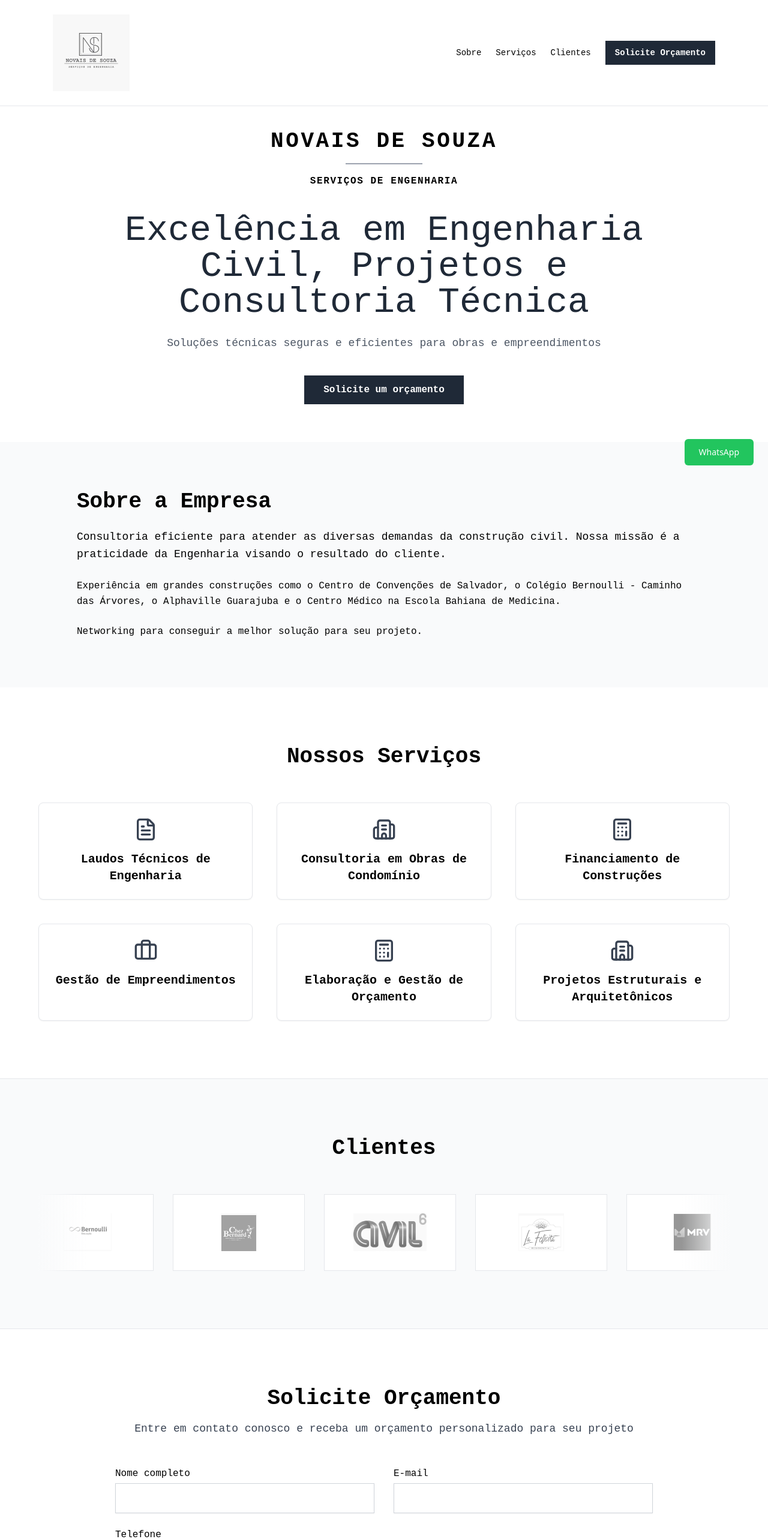
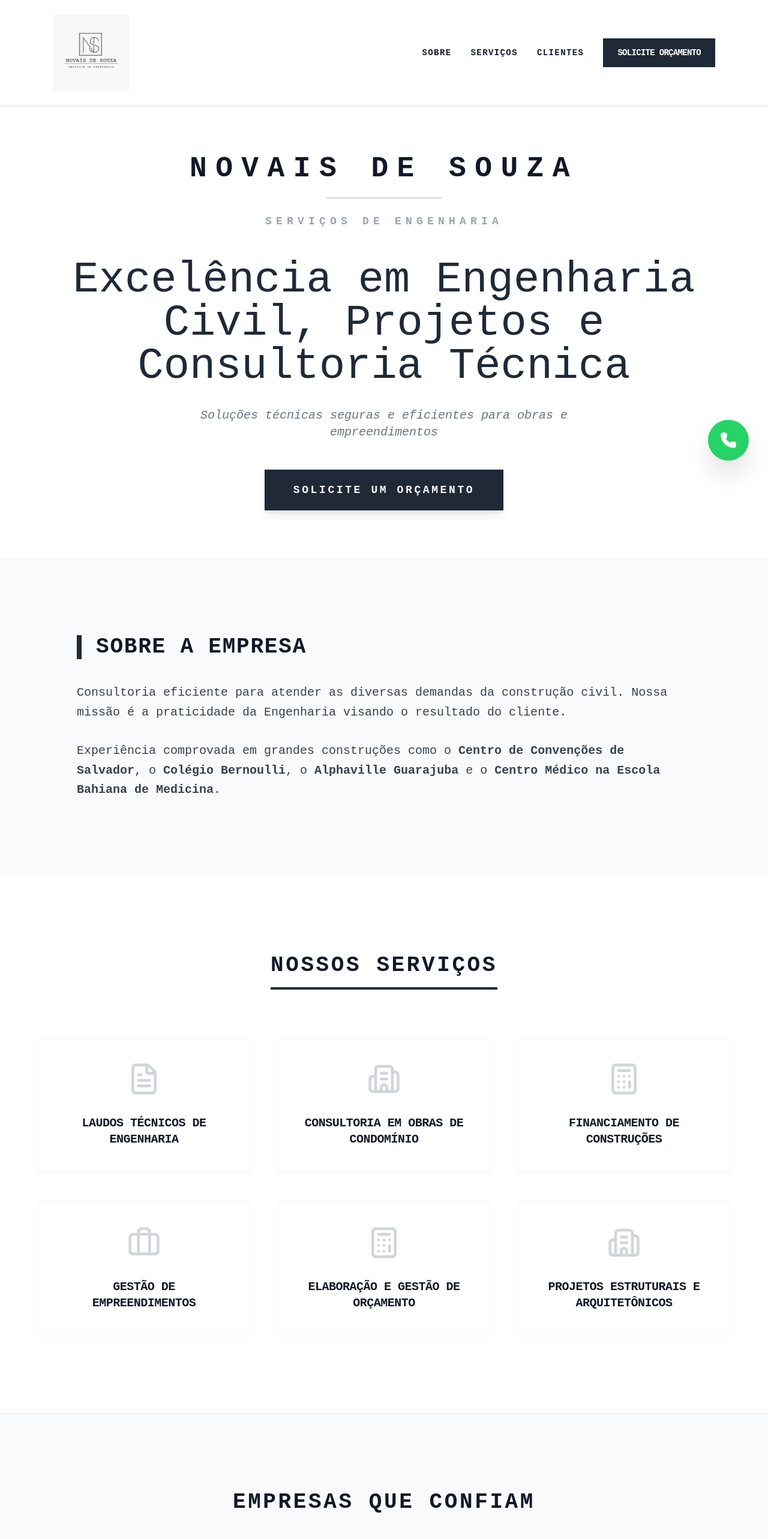
Before and after one commit to Dan-netto/site-juliano, a Next.js app: page / in a window 1280 px wide. Shown: the top 2566 px of the page at 60% size. Built offline with nearby package versions, Linux system fonts and the light colour scheme.

Commit message:
tentativa carrosel fotos 2

```diff
--- a/src/app/page.tsx
+++ b/src/app/page.tsx
@@ -1,10 +1,42 @@
-import { Header } from "@/components/header"
-import { ContactForm } from "@/components/contact-form" // Importação atualizada
-import { WhatsAppButton } from "@/components/whatsapp-button"
-import { Button } from "@/components/ui/button" // Mantido, mas não é usado na ContactForm
-import { FileText, Calculator, Briefcase, Building2 } from "lucide-react"
-import Link from "next/link"
-import React from 'react'; // Adicionado para uso potencial de hooks ou FC
+import React from 'react';
+import { FileText, Calculator, Briefcase, Building2, Phone } from "lucide-react";
+
+/**
+ * Nota Técnica:
+ * Para evitar erros de resolução de módulos em ambientes de visualização,
+ * os componentes de suporte (ContactForm, WhatsAppButton) foram integrados
+ * diretamente neste arquivo principal.
+ */
+
+const ContactForm = () => {
+  return (
+    <div className="container mx-auto max-w-4xl">
+      <form className="space-y-6">
+        <div className="grid grid-cols-1 md:grid-cols-2 gap-8 text-left">
+          <div>
+            <label className="block text-sm font-bold mb-2 uppercase tracking-wide">Nome completo</label>
+            <input type="text" className="w-full p-4 border border-gray-300 rounded-none focus:outline-none focus:border-gray-800 bg-white" />
+          </div>
+          <div>
+            <label className="block text-sm font-bold mb-2 uppercase tracking-wide">E-mail</label>
+            <input type="email" className="w-full p-4 border border-gray-300 rounded-none focus:outline-none focus:border-gray-800 bg-white" />
+          </div>
+        </div>
+        <div className="text-left">
+          <label className="block text-sm font-bold mb-2 uppercase tracking-wide">Telefone</label>
+          <input type="tel" className="w-full p-4 border border-gray-300 rounded-none focus:outline-none focus:border-gray-800 bg-white" />
+        </div>
+        <div className="text-left">
+          <label className="block text-sm font-bold mb-2 uppercase tracking-wide">Mensagem</label>
+          <textarea rows={5} className="w-full p-4 border border-gray-300 rounded-none focus:outline-none focus:border-gray-800 bg-gray-50 resize-none"></textarea>
+        </div>
+        <button type="submit" className="w-full bg-gray-800 text-white hover:bg-black text-lg font-bold py-5 rounded-none transition-all uppercase tracking-widest">
+          Enviar Solicitação
+        </button>
+      </form>
+    </div>
+  );
+};
 
 export default function Home() {
   const services = [
@@ -14,7 +46,7 @@ export default function Home() {
     { icon: Briefcase, title: "Gestão de Empreendimentos" },
     { icon: Calculator, title: "Elaboração e Gestão de Orçamento" },
     { icon: Building2, title: "Projetos Estruturais e Arquitetônicos" }
-  ]
+  ];
 
   const clients = [
     "/images/clientes/bahiana.png",
@@ -31,10 +63,10 @@ export default function Home() {
     "/images/clientes/roltek.png",
     "/images/clientes/tecnorem.png",
     "/images/clientes/voltz.png"
-  ]
+  ];
 
   return (
-    <>
+    <div className="min-h-screen bg-white text-gray-900" style={{ fontFamily: "'Courier New', Courier, monospace" }}>
       <style dangerouslySetInnerHTML={{ __html: `
           @keyframes scroll {
             0% { transform: translateX(0); }
@@ -43,7 +75,7 @@ export default function Home() {
           .animate-infinite-scroll {
             display: flex;
             width: max-content;
-            animation: scroll 40s linear infinite;
+            animation: scroll 45s linear infinite;
           }
           .animate-infinite-scroll:hover {
             animation-play-state: paused;
@@ -51,118 +83,83 @@ export default function Home() {
           html { scroll-behavior: smooth; }
         `}} />
 
-      {/* HEADER AJUSTADO COM LOGO E FONTE COURIER NEW */}
-      <header className="w-full border-b bg-white" style={{ fontFamily: "Courier New" }}>
-        {/* CONTAINER DO HEADER */}
+      {/* HEADER */}
+      <header className="w-full border-b bg-white sticky top-0 z-50 shadow-sm">
         <div className="max-w-6xl mx-auto flex items-center justify-between p-6">
-          {/* LOGO (Imagem no canto superior esquerdo, h-28 solicitado) */}
-          <Link href="/">
+          <a href="#" className="transition-transform hover:scale-105">
             <img
               src="/images/logo.png"
               alt="Logo Novais de Souza"
-              className="h-32 w-auto" // Aumentado para h-28
+              className="h-24 md:h-32 w-auto"
+              onError={(e) => { e.currentTarget.src = "https://via.placeholder.com/300x120?text=NOVAIS+DE+SOUZA" }}
             />
-          </Link>
+          </a>
 
-          {/* CONTEÚDO DO LADO DIREITO (Texto "Novais de Souza", Navegação e Botão) */}
-          <div className="flex items-center space-x-6">
-
-            {/* NAVEGAÇÃO */}
-            <nav className="hidden sm:flex space-x-6 text-sm">
-              <Link href="#sobre" className="hover:text-gray-600 transition-colors">
-                Sobre
-              </Link>
-              <Link href="#servicos" className="hover:text-gray-600 transition-colors">
-                Serviços
-              </Link>
-              <Link href="#clientes" className="hover:text-gray-600 transition-colors">
-                Clientes
-              </Link>
+          <div className="flex items-center space-x-8">
+            <nav className="hidden lg:flex space-x-8 text-sm font-bold uppercase tracking-widest">
+              <a href="#sobre" className="hover:text-gray-500 transition-colors">Sobre</a>
+              <a href="#servicos" className="hover:text-gray-500 transition-colors">Serviços</a>
+              <a href="#clientes" className="hover:text-gray-500 transition-colors">Clientes</a>
             </nav>
 
-            {/* BOTÃO DE ORÇAMENTO */}
-            <Link href="#orcamento">
-              <button
-                className="bg-gray-800 text-white hover:bg-gray-700 h-10 px-4 py-2 text-sm rounded-none font-bold"
-              >
+            <a href="#orcamento">
+              <button className="bg-gray-800 text-white hover:bg-black h-12 px-6 text-sm rounded-none font-bold uppercase tracking-tighter transition-all">
                 Solicite Orçamento
               </button>
-            </Link>
+            </a>
           </div>
         </div>
       </header>
 
-      <WhatsAppButton />
-
-      {/* FONTE COURIER NEW APLICADA EM TODO O CONTEÚDO PRINCIPAL */}
-      <main className="min-h-screen" style={{ fontFamily: "Courier New" }}>
-        {/* HERO - Replicando o texto centralizado da NOVA imagem */}
-        <section className="min-h-[70vh] flex items-center justify-center px-4 pb-10 pt-4">
-          <div className="container mx-auto text-center space-y-8 fade-in-up">
-            <div className="flex flex-col items-center justify-center text-center">
-                {/* Textos que estavam antes, agora centralizados e REDUZIDOS */}
-                <h1 className="text-2xl md:text-3xl lg:text-4xl font-bold tracking-widest uppercase max-w-4xl mx-auto leading-tight text-balance">
-                    NOVAIS DE SOUZA
-                </h1>
-                <hr className="w-32 border-t-2 border-gray-400 my-4" />
-                <h2 className="text-base font-bold tracking-widest uppercase mb-10">
-                    SERVIÇOS DE ENGENHARIA
-                </h2>
-
-                {/* NOVO TEXTO DA IMAGEM ATUALIZADA */}
-                <h3 className="text-4xl md:text-5xl lg:text-6xl font-normal text-gray-800 max-w-5xl mx-auto leading-tight mb-6">
-                    Excelência em Engenharia <br /> Civil, Projetos e <br /> Consultoria Técnica
+      <main>
+        {/* HERO */}
+        <section className="min-h-[80vh] flex items-center justify-center px-4 py-20 bg-white">
+          <div className="container mx-auto text-center space-y-10">
+            <div className="flex flex-col items-center">
+                <h1 className="text-3xl md:text-5xl font-bold tracking-[0.3em] uppercase leading-tight">NOVAIS DE SOUZA</h1>
+                <hr className="w-48 border-t-2 border-gray-300 my-6" />
+                <h2 className="text-lg font-bold tracking-[0.4em] uppercase mb-12 text-gray-400">SERVIÇOS DE ENGENHARIA</h2>
+                <h3 className="text-4xl md:text-6xl lg:text-7xl font-normal text-gray-800 max-w-6xl leading-[1.15] mb-8">
+                    Excelência em Engenharia <br className="hidden md:block" /> Civil, Projetos e <br className="hidden md:block" /> Consultoria Técnica
                 </h3>
-                <p className="text-lg text-gray-600 mb-10">
-                    Soluções técnicas seguras e eficientes para obras e empreendimentos
-                </p>
+                <p className="text-xl text-gray-500 max-w-2xl mx-auto mb-12 italic">Soluções técnicas seguras e eficientes para obras e empreendimentos</p>
             </div>
 
-            <Link href="#orcamento">
-              <button
-                className="bg-gray-800 text-white hover:bg-gray-700 h-12 px-8 py-3 text-base rounded-none font-bold transition-colors" // Botão com estilo da nova imagem
-              >
+            <a href="#orcamento">
+              <button className="bg-gray-800 text-white hover:bg-black px-12 py-5 text-lg rounded-none font-bold uppercase tracking-[0.2em] transition-all transform hover:-translate-y-1 active:translate-y-0 shadow-lg">
                 Solicite um orçamento
               </button>
-            </Link>
+            </a>
           </div>
         </section>
 
         {/* SOBRE */}
-        <section id="sobre" className="py-20 px-4 bg-gray-50">
-          <div className="container mx-auto max-w-5xl space-y-6">
-            <h2 className="text-4xl font-bold mb-6">Sobre a Empresa</h2>
-
-            <p className="text-lg leading-relaxed">
+        <section id="sobre" className="py-32 px-4 bg-gray-50">
+          <div className="container mx-auto max-w-5xl space-y-8">
+            <h2 className="text-4xl font-bold mb-10 border-l-8 border-gray-800 pl-6 uppercase tracking-wider">Sobre a Empresa</h2>
+            <p className="text-xl leading-relaxed text-gray-700">
               Consultoria eficiente para atender as diversas demandas da construção civil.
               Nossa missão é a praticidade da Engenharia visando o resultado do cliente.
             </p>
-
-            <p className="leading-relaxed">
-              Experiência em grandes construções como o Centro de Convenções de Salvador,
-              o Colégio Bernoulli - Caminho das Árvores, o Alphaville Guarajuba e o Centro
-              Médico na Escola Bahiana de Medicina.
-            </p>
-
-            <p className="leading-relaxed">
-              Networking para conseguir a melhor solução para seu projeto.
+            <p className="text-xl leading-relaxed text-gray-700">
+              Experiência comprovada em grandes construções como o <strong>Centro de Convenções de Salvador</strong>,
+              o <strong>Colégio Bernoulli</strong>, o <strong>Alphaville Guarajuba</strong> e o <strong>Centro
+              Médico na Escola Bahiana de Medicina</strong>.
             </p>
           </div>
         </section>
 
         {/* SERVIÇOS */}
-        <section id="servicos" className="py-24 px-4">
+        <section id="servicos" className="py-32 px-4 bg-white">
           <div className="container mx-auto max-w-6xl">
-            <h2 className="text-4xl font-bold text-center mb-14">Nossos Serviços</h2>
-
-            <div className="grid md:grid-cols-2 lg:grid-cols-3 gap-10">
+            <div className="text-center mb-20">
+              <h2 className="text-4xl font-bold uppercase tracking-widest inline-block border-b-4 border-gray-800 pb-4">Nossos Serviços</h2>
+            </div>
+            <div className="grid md:grid-cols-2 lg:grid-cols-3 gap-12">
               {services.map((service, i) => (
-                <div
-                  key={i}
-                  className="p-6 border rounded-lg shadow-sm bg-white text-center transition-shadow hover:shadow-lg"
-                >
-                  <service.icon className="h-10 w-10 mx-auto mb-4 text-gray-700" />
-                  <h3 className="text-xl font-bold">{service.title}</h3>
+                <div key={i} className="group p-10 border border-gray-100 rounded-none bg-white text-center transition-all hover:border-gray-800 hover:shadow-2xl">
+                  <service.icon className="h-14 w-14 mx-auto mb-8 text-gray-300 group-hover:text-gray-800 transition-colors duration-500" />
+                  <h3 className="text-xl font-bold uppercase tracking-tight leading-snug">{service.title}</h3>
                 </div>
               ))}
             </div>
@@ -170,24 +167,24 @@ export default function Home() {
         </section>
 
         {/* CLIENTES - CARROSSEL INFINITO ATUALIZADO */}
-        <section id="clientes" className="py-24 px-4 bg-gray-50 overflow-hidden border-y border-gray-200">
+        <section id="clientes" className="py-32 px-4 bg-gray-50 overflow-hidden border-y border-gray-200">
           <div className="container mx-auto max-w-6xl">
-            <h2 className="text-4xl font-bold text-center mb-14">Clientes</h2>
+            <h2 className="text-4xl font-bold text-center mb-20 uppercase tracking-widest">Empresas que Confiam</h2>
 
             <div className="relative flex overflow-x-hidden group">
-              {/* Overlay suave nas bordas para o carrossel */}
-              <div className="absolute inset-y-0 left-0 w-20 bg-gradient-to-r from-gray-50 to-transparent z-10 pointer-events-none"></div>
-              <div className="absolute inset-y-0 right-0 w-20 bg-gradient-to-l from-gray-50 to-transparent z-10 pointer-events-none"></div>
+              {/* Gradientes laterais para suavizar a entrada/saída */}
+              <div className="absolute inset-y-0 left-0 w-32 bg-gradient-to-r from-gray-50 to-transparent z-10 pointer-events-none"></div>
+              <div className="absolute inset-y-0 right-0 w-32 bg-gradient-to-l from-gray-50 to-transparent z-10 pointer-events-none"></div>
 
-              <div className="animate-infinite-scroll flex gap-8 items-center">
-                {/* Renderiza a lista duas vezes para o loop infinito */}
+              <div className="animate-infinite-scroll flex gap-12 items-center">
+                {/* Lista duplicada para efeito infinito contínuo */}
                 {[...clients, ...clients].map((src, i) => (
-                  <div key={i} className="flex-none w-[220px] bg-white rounded-none border border-gray-200 p-6 flex items-center justify-center h-32 hover:border-gray-400 transition-colors">
+                  <div key={i} className="flex-none w-[250px] bg-white border border-gray-100 p-8 flex items-center justify-center h-40 shadow-sm transition-all hover:shadow-md hover:border-gray-300">
                     <img
                       src={src}
-                      alt={`Cliente ${i}`}
-                      className="max-h-16 max-w-full object-contain filter grayscale opacity-60 hover:grayscale-0 hover:opacity-100 transition-all duration-500"
-                      onError={(e) => { e.currentTarget.style.display = 'none'; e.currentTarget.parentElement!.innerHTML = '<span class="text-xs text-gray-400 uppercase font-bold text-center">Empresa Parceira</span>' }}
+                      alt="Cliente Novais de Souza"
+                      className="max-h-20 max-w-full object-contain filter grayscale opacity-40 hover:grayscale-0 hover:opacity-100 transition-all duration-700"
+                      onError={(e) => { e.currentTarget.style.display = 'none'; e.currentTarget.parentElement!.innerHTML = '<span class="text-xs font-bold uppercase text-gray-300">Parceiro Estratégico</span>' }}
                     />
                   </div>
                 ))}
@@ -196,68 +193,70 @@ export default function Home() {
           </div>
         </section>
 
-        {/* ORÇAMENTO (Atualizado com novo layout de texto e ContactForm) */}
-        <section id="orcamento" className="py-24 px-4">
-          <div className="container mx-auto max-w-4xl text-center mb-12">
-            <h2 className="text-4xl font-bold mb-4">
-                Solicite Orçamento
-            </h2>
-            <p className="text-lg leading-relaxed text-gray-700">
-                Entre em contato conosco e receba um orçamento personalizado para seu projeto
+        {/* ORÇAMENTO */}
+        <section id="orcamento" className="py-32 px-4 bg-white">
+          <div className="container mx-auto max-w-4xl text-center mb-16">
+            <h2 className="text-4xl font-bold mb-6 uppercase tracking-widest">Solicite Orçamento</h2>
+            <p className="text-lg text-gray-500 italic">
+                Responda o formulário abaixo e retornaremos com uma proposta técnica detalhada.
             </p>
           </div>
-
-          {/* O NOVO COMPONENTE CONTACTFORM É CHAMADO AQUI */}
           <ContactForm />
         </section>
 
-        {/* FOOTER - NOVO LAYOUT COM TRÊS COLUNAS */}
-        <footer className="bg-gray-100 py-16 px-4" style={{ fontFamily: "Courier New" }}>
+        {/* FOOTER */}
+        <footer className="bg-gray-900 text-gray-400 py-20 px-4 border-t border-gray-800">
           <div className="container mx-auto max-w-6xl">
-            <div className="grid grid-cols-1 md:grid-cols-3 gap-12 border-b pb-12 border-gray-300">
-              {/* Coluna 1: Novais de Souza */}
-              <div className="space-y-2">
-                <h3 className="text-xl font-bold mb-2">Novais de Souza</h3>
-                <p className="text-sm">Serviços de Engenharia</p>
+            <div className="grid grid-cols-1 md:grid-cols-3 gap-16 border-b border-gray-800 pb-16">
+              <div className="space-y-6">
+                <h3 className="text-2xl font-bold text-white uppercase tracking-[0.2em]">Novais de Souza</h3>
+                <p className="text-sm leading-relaxed">Engenharia Civil com foco em resultados técnicos e viabilidade econômica.</p>
               </div>
-
-              {/* Coluna 2: Endereço */}
-              <div className="space-y-2">
-                <h3 className="text-xl font-bold mb-2">Endereço</h3>
+              <div className="space-y-6">
+                <h3 className="text-lg font-bold text-white uppercase tracking-widest">Escritório</h3>
                 <p className="text-sm leading-relaxed">
                   Rua Professor Rômulo Almeida, 52 <br />
-                  Edif. Lafayette Velos <br />
-                  Acuipe de Brotas <br />
-                  Salvador, BA
+                  Edifício Lafayette Velos <br />
+                  Acupe de Brotas <br />
+                  Salvador, Bahia
                 </p>
               </div>
-
-              {/* Coluna 3: Contato */}
-              <div className="space-y-2">
-                <h3 className="text-xl font-bold mb-2">Contato</h3>
-                <div className="text-sm space-y-1">
-                  <p className="flex items-center">
-                    <span className="mr-2">📞</span> (71) 99198-8849
+              <div className="space-y-6">
+                <h3 className="text-lg font-bold text-white uppercase tracking-widest">Contato Direto</h3>
+                <div className="text-sm space-y-3">
+                  <p className="flex items-center hover:text-white transition-colors">
+                    <span className="mr-3">📞</span> (71) 99198-8849
                   </p>
-                  <p className="flex items-center">
-                    <span className="mr-2">✉️</span> julianosouza.engcivil@gmail.com
+                  <p className="flex items-center hover:text-white transition-colors">
+                    <span className="mr-3">✉️</span> julianosouza.engcivil@gmail.com
                   </p>
-                  <p className="mt-4">
-                    CNPJ: 45.379.119/0001-55
-                  </p>
+                  <p className="mt-8 pt-6 border-t border-gray-800 font-mono text-xs">CNPJ: 45.379.119/0001-55</p>
                 </div>
               </div>
             </div>
-
-            {/* Direitos Autorais */}
-            <div className="pt-6">
-              <p className="text-center text-sm">
-                © 2025 Novais de Souza Serviços de Engenharia. Todos os direitos reservados.
-              </p>
+            <div className="pt-10 flex flex-col md:flex-row justify-between items-center gap-4">
+              <p className="text-xs uppercase tracking-widest">© 2025 Novais de Souza Engenharia.</p>
+              <div className="flex space-x-6 text-xs uppercase tracking-tighter">
+                <a href="#" className="hover:text-white">Privacidade</a>
+                <a href="#" className="hover:text-white">Termos</a>
+              </div>
             </div>
           </div>
         </footer>
       </main>
-    </>
-  )
+
+      {/* WHATSAPP FLOAT */}
+      <a
+        href="https://wa.me/5571991988849"
+        target="_blank"
+        rel="noopener noreferrer"
+        className="fixed bottom-8 right-8 bg-[#25D366] text-white p-5 rounded-full shadow-2xl hover:scale-110 transition-all z-50 flex items-center justify-center group"
+      >
+        <Phone className="w-7 h-7 fill-current" />
+        <span className="absolute right-full mr-4 bg-white text-gray-900 px-4 py-2 text-xs font-bold uppercase tracking-widest whitespace-nowrap opacity-0 group-hover:opacity-100 transition-opacity shadow-md pointer-events-none">
+          Fale Conosco
+        </span>
+      </a>
+    </div>
+  );
 }
```
